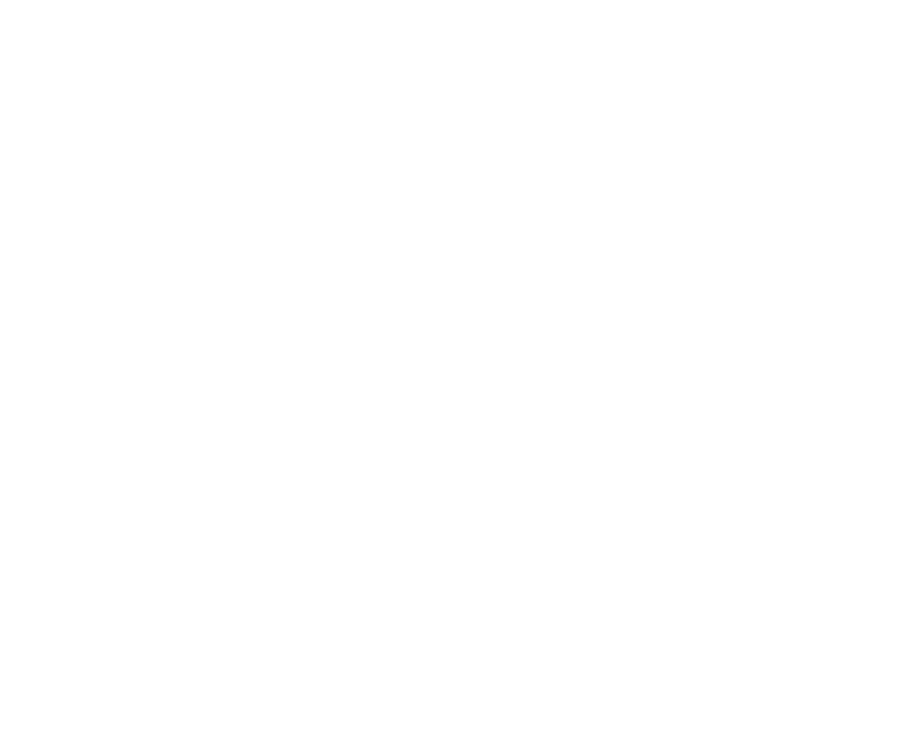
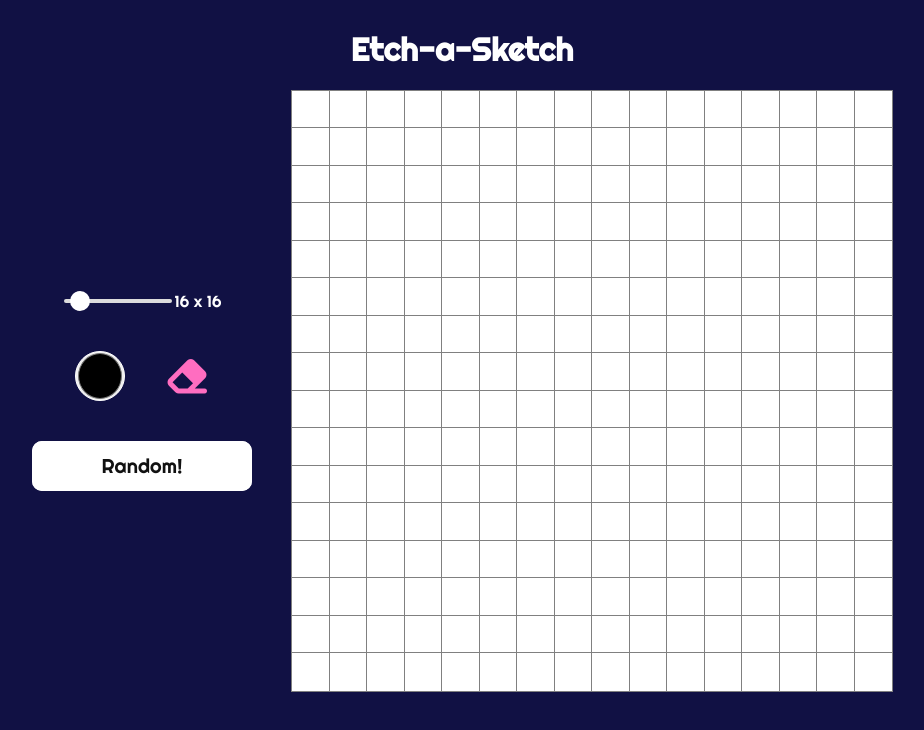
Before and after one commit to andreadh01/odin-repos, a plain HTML site: page etch-a-sketch/index.html in a window 1280 px wide. Shown: the whole page, without its empty margins (178-1102 px from the left). Drawn offline with Linux system fonts and the light colour scheme.

Commit message:
Finished etch-a-sketch

```diff
--- a/etch-a-sketch/functions.js
+++ b/etch-a-sketch/functions.js
@@ -0,0 +1,73 @@
+const grid = document.querySelector('.container');
+const gridSize = document.querySelector('#grid-size');
+const colorPicker = document.querySelector('.color-picker');
+const rainbowBtn = document.querySelector('.rainbow');
+const sizeLabel = document.querySelector('.size');
+const eraser = document.querySelector('.eraser');
+let color = '#000';
+let size = gridSize.value;
+let mouseDown = false;
+
+window.onload = function() {
+    createGrid(size, size);
+}
+
+colorPicker.addEventListener('change', () => {
+    color = colorPicker.value;
+});
+
+gridSize.addEventListener('input', () => {
+    size = gridSize.value;
+    sizeLabel.textContent = `${size} x ${size}`
+    createGrid(size, size);
+
+});
+
+rainbowBtn.addEventListener('click', () => {
+
+    color = `rgb(${getRandomNum(0,300)}, ${getRandomNum(0,300)}, ${getRandomNum(0,300)})`
+    colorPicker.value = color;
+});
+
+eraser.addEventListener('click', () => {
+    color = '#fff';
+})
+
+function createGrid(rows, columns) {
+    grid.innerHTML = '';
+    for (let i = 0; i < rows; i++) {
+        const rowDiv = document.createElement('div');
+        rowDiv.classList.add('row');
+        grid.appendChild(rowDiv);
+        for (let j = 0; j < columns; j++) {
+            const squareDiv = document.createElement('div');
+            squareDiv.classList.add('square');
+            rowDiv.appendChild(squareDiv);
+
+        }
+
+    }
+
+    paint();
+}
+
+function paint() {
+    const squares = document.querySelectorAll('.square');
+
+    squares.forEach((square) => {
+        square.addEventListener('mousedown', () => {
+            mouseDown = true;
+            square.style.backgroundColor = color;
+
+        });
+
+        square.addEventListener('mouseup', () => {
+            mouseDown = false;
+
+        });
+    });
+}
+
+function getRandomNum(min, max) {
+    return Math.round(Math.random() * (max - min) + min)
+}
--- a/etch-a-sketch/index.html
+++ b/etch-a-sketch/index.html
@@ -9,10 +9,31 @@
     <title>Etch-a-Sketch</title>
 </head>
 
-<body>
+<body class="column-flex">
+
+    <h1>Etch-a-Sketch</h1>
+
+    <div class="row-flex gap">
+        <div class="column-flex gap">
+            <div class="row-flex">
+                <input type="range" name="" id="grid-size" min="10" max="100" step="1" list="range" value="16">
+                <label class="size" for="grid-size">16 x 16</label>
+            </div>
+            <div class="row-flex gap">
+                <input class="color-picker" type="color">
+                <i class="fa-solid fa-eraser eraser"></i>
+            </div>
+            <button class="rainbow">Random!</button>
+        </div>
+        <div class="container">
+
+        </div>
+    </div>
 
 </body>
 
 <script src="functions.js"></script>
+<script src="https://kit.fontawesome.com/3673b740d5.js" crossorigin="anonymous"></script>
+
 
 </html>
--- a/etch-a-sketch/style.css
+++ b/etch-a-sketch/style.css
@@ -0,0 +1,164 @@
+@import url('https://fonts.googleapis.com/css2?family=Righteous&display=swap');
+body {
+    align-items: center;
+    justify-content: center;
+    background-color: rgb(17, 17, 68);
+    font-family: 'Righteous';
+    color: white;
+}
+
+input[type="color"] {
+    -webkit-appearance: none;
+    border: 1px solid white;
+    border-radius: 50%;
+    width: 50px;
+    height: 50px;
+}
+
+input[type="color"]::-webkit-color-swatch-wrapper {
+    padding: 0;
+    border-radius: 50%;
+}
+
+input[type="color"]::-webkit-color-swatch {
+    border-radius: 50%;
+}
+
+input[type="range"] {
+    width: 60%;
+    height: 3.5px;
+    -webkit-appearance: none;
+    background-color: #dcdcdc;
+    border-radius: 3px;
+    outline: none;
+}
+
+input[type="range"]::-webkit-slider-thumb {
+    -webkit-appearance: none;
+    height: 20px;
+    width: 20px;
+    background-color: white;
+    cursor: pointer;
+    border-radius: 50%;
+}
+
+input[type="range"]:active::-webkit-slider-thumb {
+    background-color: white;
+    border: 5px solid white;
+}
+
+.eraser {
+    font-size: 40px;
+    color: rgb(255, 109, 192);
+}
+
+.eraser:hover {
+    color: white;
+    transition: all 0.3s ease-in-out;
+}
+
+.gap {
+    gap: 40px;
+}
+
+.row-flex {
+    display: flex;
+    align-items: center;
+    justify-content: center;
+}
+
+.column-flex {
+    display: flex;
+    flex-direction: column;
+    justify-content: center;
+    align-items: center;
+}
+
+.container {
+    display: flex;
+    flex-direction: column;
+    height: 600px;
+    width: 600px;
+}
+
+.row {
+    display: flex;
+    flex: 1;
+}
+
+.square {
+    flex: 1;
+    background-color: white;
+    outline: 1px solid grey;
+}
+
+
+/* rainbow button */
+
+.rainbow {
+    width: 220px;
+    height: 50px;
+    font-family: 'Righteous';
+    font-size: 20px;
+    border: none;
+    outline: none;
+    color: #111;
+    background: #fff;
+    cursor: pointer;
+    position: relative;
+    z-index: 0;
+    border-radius: 10px;
+}
+
+.rainbow:before {
+    content: '';
+    background: linear-gradient(45deg, #ff0000, #ff7300, #fffb00, #48ff00, #00ffd5, #002bff, #7a00ff, #ff00c8, #ff0000);
+    position: absolute;
+    top: -2px;
+    left: -2px;
+    background-size: 400%;
+    z-index: -1;
+    filter: blur(5px);
+    width: calc(100% + 4px);
+    height: calc(100% + 4px);
+    animation: glowing 20s linear infinite;
+    opacity: 0;
+    transition: opacity .3s ease-in-out;
+    border-radius: 10px;
+}
+
+.rainbow:active {
+    color: #fff
+}
+
+.rainbow:active:after {
+    background: transparent;
+}
+
+.rainbow:hover:before {
+    opacity: 1;
+}
+
+.rainbow:after {
+    z-index: -1;
+    content: '';
+    position: absolute;
+    width: 100%;
+    height: 100%;
+    background: #fff;
+    left: 0;
+    top: 0;
+    border-radius: 10px;
+}
+
+@keyframes glowing {
+    0% {
+        background-position: 0 0;
+    }
+    50% {
+        background-position: 400% 0;
+    }
+    100% {
+        background-position: 0 0;
+    }
+}
```
